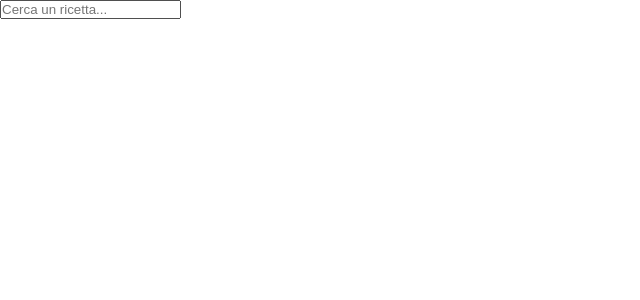
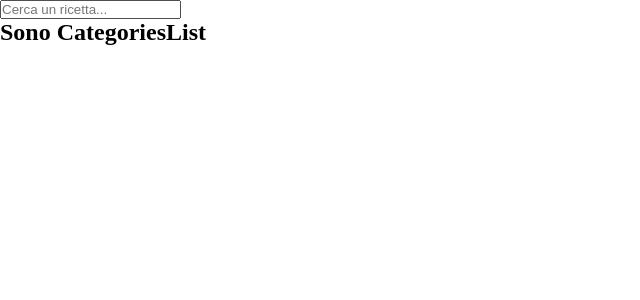
Before and after one commit to GiuseppeLiGioi/recipes-search-autocomplete, a React (Vite) app: page / in a window 1280 px wide. Shown: the top 300 px of the page, without its empty margins (0-640 px from the left). Built offline with nearby package versions, Linux system fonts and the light colour scheme.

Commit message:
added. Category

```diff
--- a/src/App.tsx
+++ b/src/App.tsx
@@ -1,10 +1,11 @@
 import SearchBar from "./components/SearchBar"
-
+import CategoriesList from "./components/CategoriesList"
 function App() {
 
   return (
     <>
       <SearchBar />
+      <CategoriesList />
     </>
   )
 }
--- a/src/components/Categories.tsx
+++ /dev/null
@@ -1,5 +0,0 @@
-export default function Categories(){
-    return(
-        <h2>Sono Categories</h2>
-    )
-}
--- /dev/null
+++ b/src/components/CategoriesList.tsx
@@ -0,0 +1,5 @@
+export default function CategoriesList(){
+    return(
+       <h2>Sono CategoriesList</h2>
+    )
+}
```
Also changed, not shown: src/components/Category.tsx (added, +14 -0 lines).
